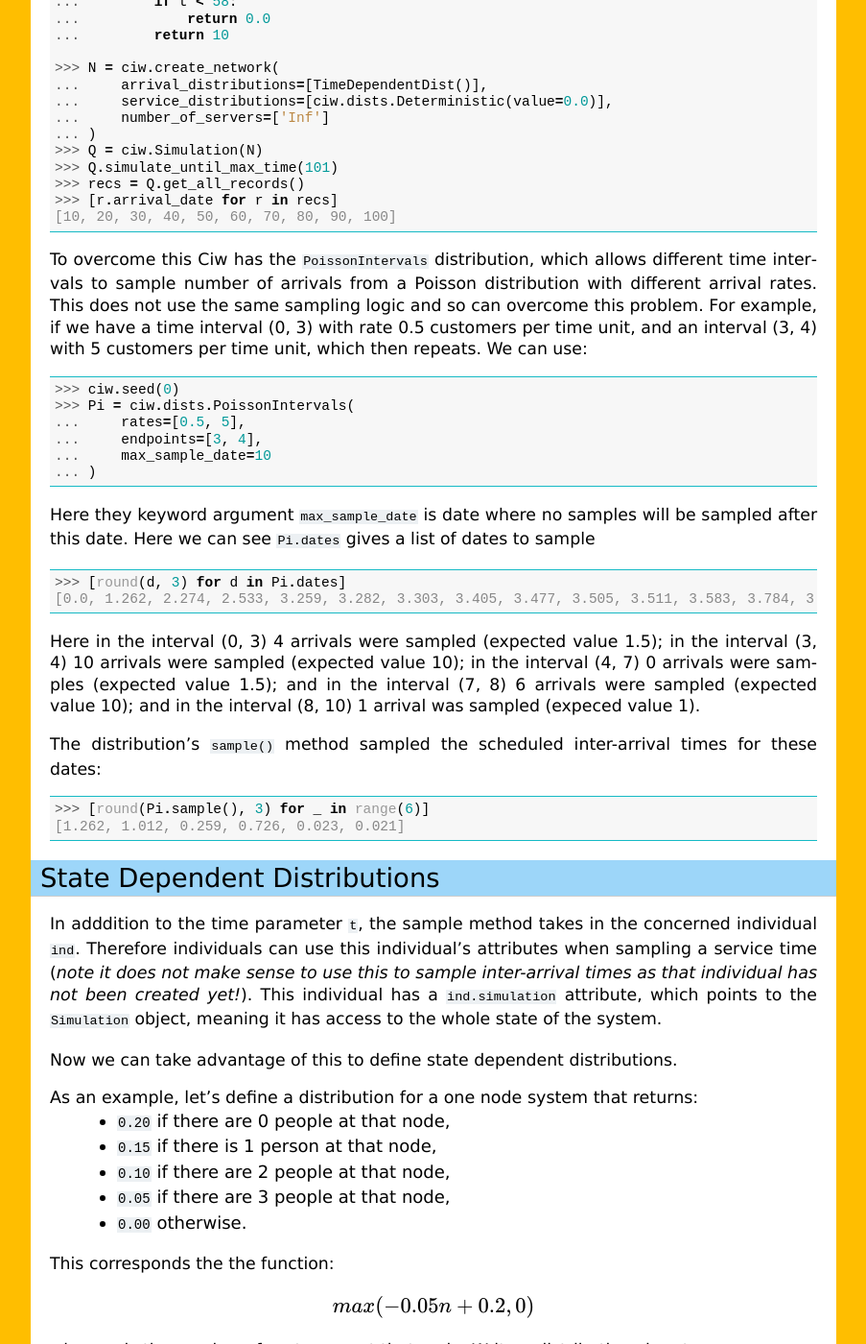
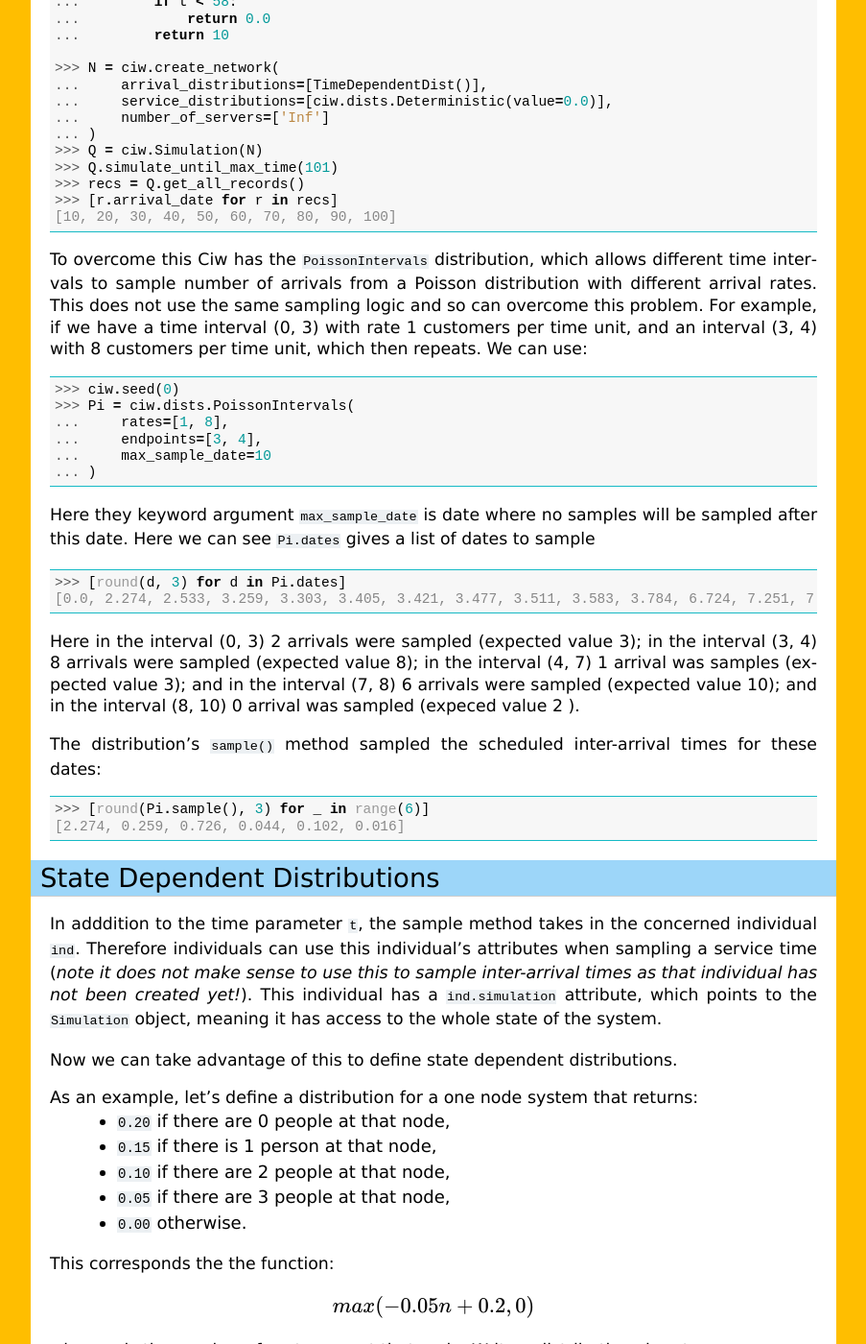
Before and after one commit to CiwPython/Ciw, a Sphinx documentation site: the page built from docs/Guides/time_dependent.rst, in a window 1280 px wide and 1400 px high, scrolled down 1881 px. Shown: the whole window at 96% size, without its empty margins (318-1221 px from the left). Built offline with Sphinx 7.4.7, drawn with Linux system fonts in a browser that asks for light colours; pages that are not in the unit, such as notebooks, are missing from menus.

```diff
--- a/ciw/__init__.py
+++ b/ciw/__init__.py
@@ -16,3 +16,4 @@ from .network import *
 import ciw.dists
 import ciw.deadlock
 import ciw.trackers
+rng = np.random.default_rng()
--- a/docs/Guides/time_dependent.rst
+++ b/docs/Guides/time_dependent.rst
@@ -96,11 +96,11 @@ For example::
     [10, 20, 30, 40, 50, 60, 70, 80, 90, 100]
 
 
-To overcome this Ciw has the :code:`PoissonIntervals` distribution, which allows different time intervals to sample number of arrivals from a Poisson distribution with different arrival rates. This does not use the same sampling logic and so can overcome this problem. For example, if we have a time interval (0, 3) with rate 0.5 customers per time unit, and an interval (3, 4) with 5 customers per time unit, which then repeats. We can use::
+To overcome this Ciw has the :code:`PoissonIntervals` distribution, which allows different time intervals to sample number of arrivals from a Poisson distribution with different arrival rates. This does not use the same sampling logic and so can overcome this problem. For example, if we have a time interval (0, 3) with rate 1 customers per time unit, and an interval (3, 4) with 8 customers per time unit, which then repeats. We can use::
 
     >>> ciw.seed(0)
     >>> Pi = ciw.dists.PoissonIntervals(
-    ...     rates=[0.5, 5],
+    ...     rates=[1, 8],
     ...     endpoints=[3, 4],
     ...     max_sample_date=10
     ... )
@@ -108,14 +108,15 @@ To overcome this Ciw has the :code:`PoissonIntervals` distribution, which allows
 Here they keyword argument :code:`max_sample_date` is date where no samples will be sampled after this date. Here we can see :code:`Pi.dates` gives a list of dates to sample
 
     >>> [round(d, 3) for d in Pi.dates]
-    [0.0, 1.262, 2.274, 2.533, 3.259, 3.282, 3.303, 3.405, 3.477, 3.505, 3.511, 3.583, 3.784, 3.908, 7.251, 7.618, 7.756, 7.81, 7.91, 7.983, 9.804]
+    [0.0, 2.274, 2.533, 3.259, 3.303, 3.405, 3.421, 3.477, 3.511, 3.583, 3.784, 6.724, 7.251, 7.282, 7.505, 7.618, 7.756, 7.91]
 
-Here in the interval (0, 3) 4 arrivals were sampled (expected value 1.5); in the interval (3, 4) 10 arrivals were sampled (expected value 10); in the interval (4, 7) 0 arrivals were samples (expected value 1.5); and in the interval (7, 8) 6 arrivals were sampled (expected value 10); and in the interval (8, 10) 1 arrival was sampled (expeced value 1).
+Here in the interval (0, 3) 2 arrivals were sampled (expected value 3); in the interval (3, 4) 8 arrivals were sampled (expected value 8); in the interval (4, 7) 1 arrival was samples (expected value 3); and in the interval (7, 8) 6 arrivals were sampled (expected value 10); and in the interval (8, 10) 0 arrival was sampled (expeced value 2
+).
 
 The distribution's :code:`sample()` method sampled the scheduled inter-arrival times for these dates::
 
     >>> [round(Pi.sample(), 3) for _ in range(6)]
-    [1.262, 1.012, 0.259, 0.726, 0.023, 0.021]
+    [2.274, 0.259, 0.726, 0.044, 0.102, 0.016]
 
 
 
```
Also changed, not shown: 3 other files.
